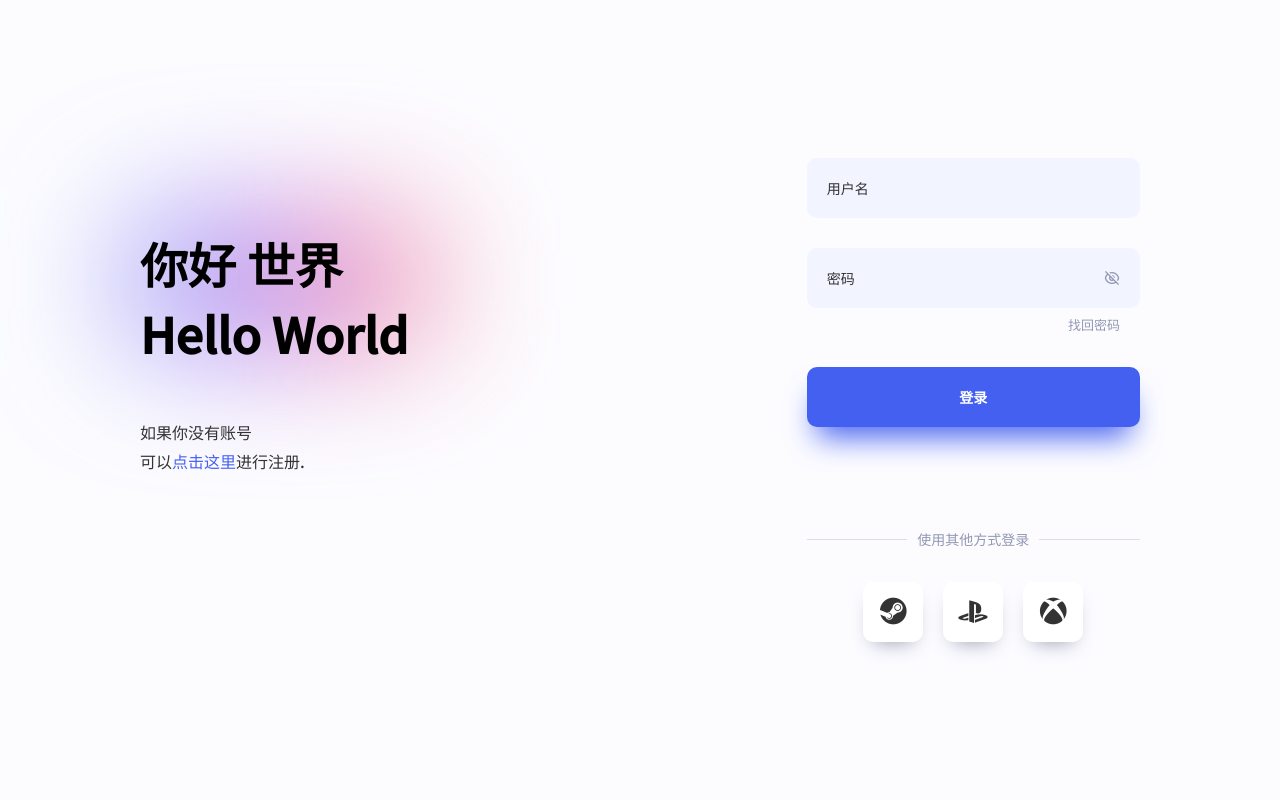
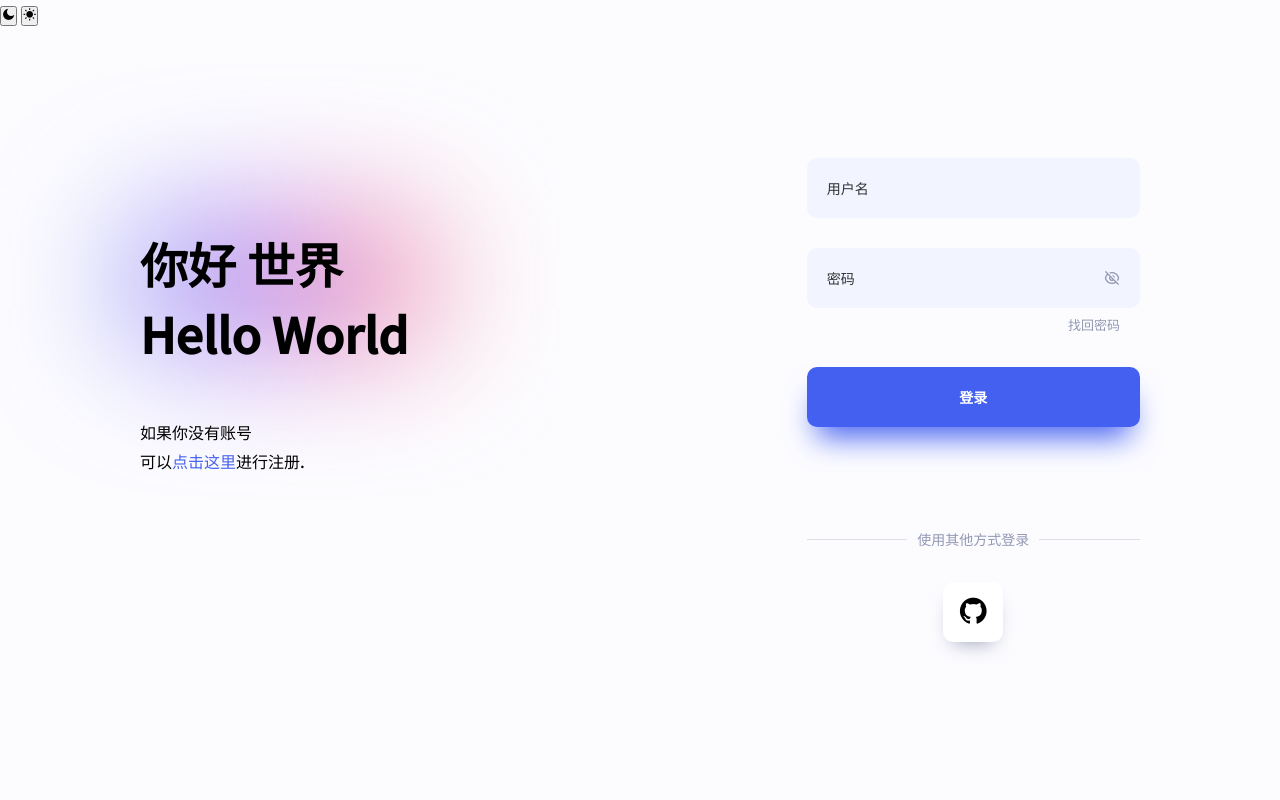
Before and after one commit to ShiDai567/tmm-web-console, a Flask app: page / in a window 1280 px wide. Run offline with Flask 3, Linux system fonts and the light colour scheme.

Commit message:
更改了CSS样式

```diff
--- a/main.py
+++ b/main.py
@@ -7,4 +7,4 @@ def home():
     return render_template('/login/index.html')
 
 if __name__ == '__main__':
-    app.run(debug=True, port=5173)
+    app.run(debug=True, port=5000)
--- a/templates/login/css/style.css
+++ b/templates/login/css/style.css
@@ -2,15 +2,25 @@
 
 /*用中文替换原先英文字体*/
 :root {
+    --background-color: #fcfcff;
+
+    --title-color: #000000;
+
+    --text-color: #9398b3;
+    --input-bg-color: #f2f4ff;
+    --input-test-color: #333333;
+
     --primary-color: #4460f1;
     --white-color: #ffffff;
 
-    --light-text-color: #9398b3;
-    --light-bg-color: #f2f4ff;
-    --dark-color: #333333;
+    --icon-background: #ffffff;
+    --icon-github-background: #171a21;
+    --icon-steam-background: #171a21;
+    --icon-ps5-background: #00439c;
+    --icon-xbox-background: #107c10;
+}
 
-    --background-color: #fcfcff;
-}
+
 
 * {
     margin: 0;
@@ -27,10 +37,18 @@ body {
     font-size: 16px;
     font-weight: 400;
     line-height: 1.8;
-    color: var(--dark-color);
+
     background-color: var(--background-color);
     user-select: none;
     -webkit-user-drag: none;
+}
+
+nav {
+    position: absolute;
+    width: 100%;
+    height: 50px;
+    background-color: var(--background-color);
+    z-index: 500; /* 设置较高的z-index值使nav位于上方 */
 }
 
 a {
@@ -47,7 +65,7 @@ h1 {
     font-size: 3em;
     font-weight: 700;
     line-height: normal;
-    color: black;
+    color: var(--title-color);
 }
 
 .site {
@@ -98,7 +116,7 @@ h1 {
 
 .hero a:hover,
 form .password a:hover {
-    color: var(--dark-color);
+    color: var(--input-test-color);
     text-decoration: underline;
 }
 
@@ -130,13 +148,13 @@ form input {
 }
 
 input::placeholder {
-    color: var(--dark-color);
+    color: var(--input-test-color);
     font-family: 'Noto Sans SC', sans-serif;
     font-size: inherit;
 }
 
 form input:not(.submit) {
-    background-color: var(--light-bg-color);
+    background-color: var(--input-bg-color);
 }
 
 form .password i {
@@ -145,13 +163,13 @@ form .password i {
     right: 20px;
     margin-top: -8px;
     line-height: 1;
-    color: var(--light-text-color);
+    color: var(--text-color);
     cursor: pointer;
 }
 
 form .password a {
     font-size: 13px;
-    color: var(--light-text-color);
+    color: var(--text-color);
     float: right;
     margin: 5px 20px 0 0;
 }
@@ -186,7 +204,7 @@ form p.login_error {
     top: 50%;
     width: 100%;
     height: 1px;
-    background-color: var(--light-text-color);
+    background-color: var(--text-color);
     opacity: .3;
     z-index: 1;
 }
@@ -195,7 +213,7 @@ form p.login_error {
     font-size: 14px;
     width: fit-content;
     padding: 0 10px;
-    color: var(--light-text-color);
+    color: var(--text-color);
     background-color: var(--background-color);
     margin: 0 auto;
     position: relative;
@@ -215,25 +233,26 @@ form p.login_error {
     width: 60px;
     height: 60px;
     border-radius: 10px;
-    background-color: var(--white-color);
-    box-shadow: var(--light-text-color) 0 10px 20px -10px;
+    background-color: var(--icon-background);
+    box-shadow: var(--text-color) 0 10px 20px -10px;
     transition: all .3s ease-out;
 }
 
 .options ul li a:hover {
-    color: var(--white-color);
+    color: var(--icon-background);
     box-shadow: none;
 }
 
 /*用STEAM PSN XBOX替换原先APPLE GOOGLE FACEBOOK图标*/
 .options ul li:nth-child(1) a:hover {
-    background-color: #171a21;
+
+    background-color: var(--icon-github-background);
 }
 
 .options ul li:nth-child(2) a:hover {
-    background-color: #00439c;
+    background-color: var(--icon-ps5-background);
 }
 
 .options ul li:nth-child(3) a:hover {
-    background-color: #107c10;
+    background-color: var(--icon-xbox-background);
 }
--- a/templates/login/index.html
+++ b/templates/login/index.html
@@ -10,9 +10,20 @@
 
     <!-- 引入 CSS 文件 -->
     <link rel="stylesheet" type="text/css" href="../login/css/style.css">
+
 </head>
 
 <body>
+    <nav>
+        <div>
+            <button>
+                <i class="ri-moon-fill"></i>
+            </button>
+            <button>
+                <i class="ri-sun-fill"></i>
+            </button>
+        </div>
+    </nav>
     <div id="page" class="site">
         <div class="container">
             <div class="login">
@@ -40,9 +51,16 @@
                             <p>使用其他方式登录</p>
                         </div>
                         <ul>
+                            <li>
+                                <a href="https://www.github.com" target="_blank">
+                                    <i class="ri-github-fill ri-2x"></i>
+                                </a>
+                            </li>
+                            <!--
                             <li><a href="#"><i class="ri-steam-fill ri-2x"></i></a></li>
                             <li><a href="#"><i class="ri-playstation-fill ri-2x"></i></a></li>
                             <li><a href="#"><i class="ri-xbox-fill ri-2x"></i></a></li>
+                            !-->
                         </ul>
                     </div>
                 </div>
@@ -51,6 +69,7 @@
     </div>
     <!-- 引入 JavaScript 文件 -->
     <script src="../login/js/login.js"></script>
+
 </body>
 
 </html>
```
